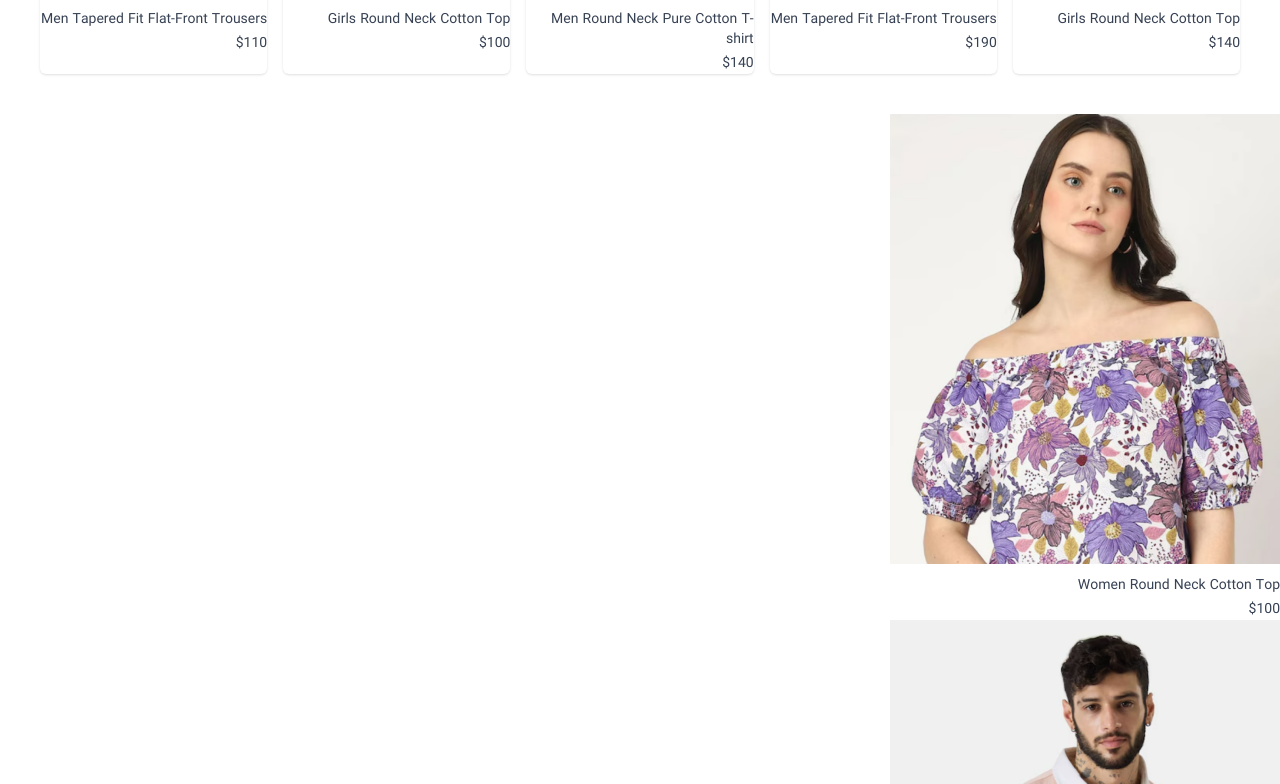
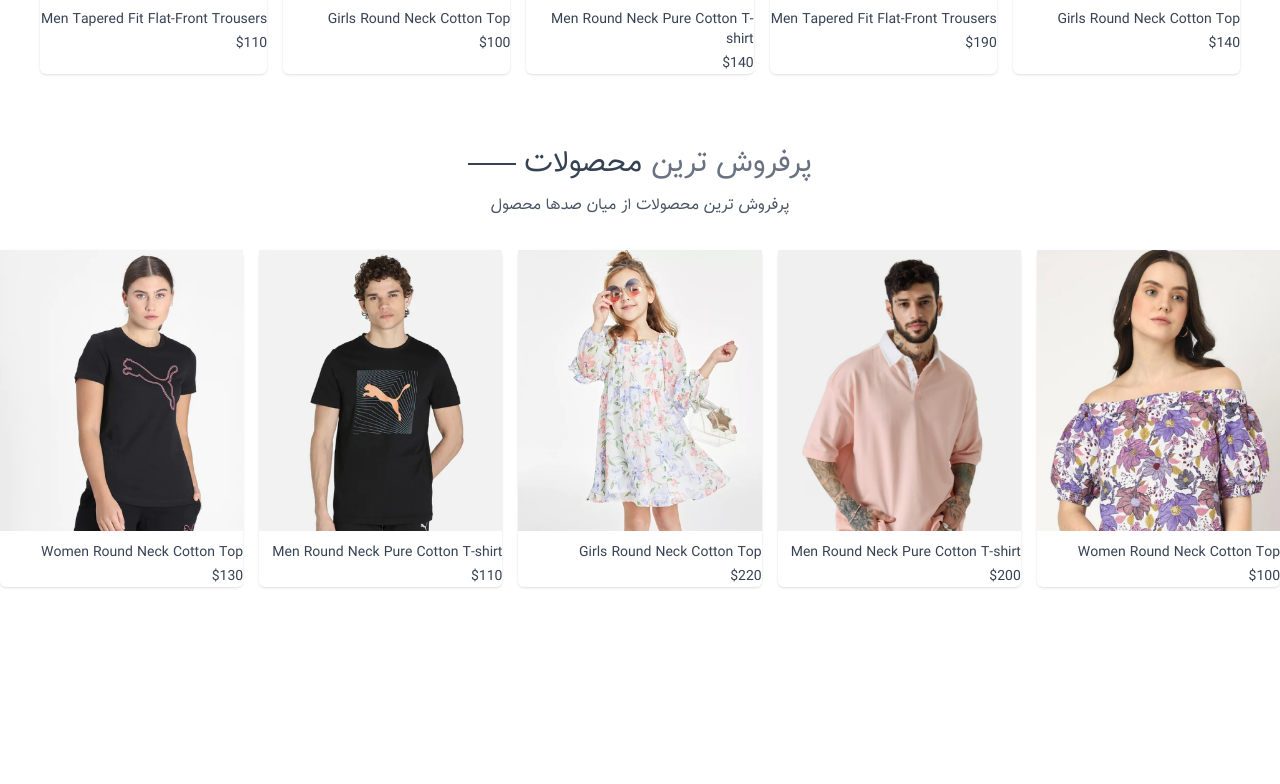
Before and after one commit to sani1426/next-project, a Next.js app: page / in a window 1280 px wide. Shown: the part 1396-2180 px from the top of the page. After the commit the page ends 2023 px from the top, so only its background shows below. Built offline with nearby package versions, Linux system fonts and the light colour scheme.

Commit message:
update BestSeller.jsx

```diff
--- a/components/main/BestSeller.jsx
+++ b/components/main/BestSeller.jsx
@@ -1,20 +1,33 @@
-
-import { products } from "../../assets/assets";
-import ProductItems from "./ProductItem";
+import { products } from '../../assets/assets'
+import ProductItems from './ProductItem'
+import Title from './Title'
 const BestSeller = () => {
-        const BestSellerProduct = products.filter((product) => product.bestseller == true)
-        return (
-                <div>
-                        {
-                                BestSellerProduct.map((item) => (
-                                        <ProductItems key={item._id} id={item._id} name={item.name} image={item.image} price={item.price} />
-                                ))
-                        }
-                </div>
-         );
+  const BestSellerProduct = products.filter(
+    (product) => product.bestseller == true
+  )
+  return (
+    <div className='my-10'>
+      <div className='text-center text-3xl py-8'>
+        <Title text1={'پرفروش ترین'} text2={'محصولات'} />
+        <p className='w-3/4 m-auto text-xs sm:text-sm md:text-base text-gray-600'>
+          {' '}
+          پرفروش ترین محصولات از میان صدها محصول
+        </p>
+      </div>
+      <div className='grid grid-cols-2 sm:grid-cols-3 md:grid-cols-4 lg:grid-cols-5 gap-4 gap-y-6'>
+        {BestSellerProduct.slice(0, 5).map((item) => (
+          <ProductItems
+            key={item._id}
+            id={item._id}
+            name={item.name}
+            image={item.image}
+            price={item.price}
+          />
+        ))}
+      </div>
+    </div>
+  )
 }
 
-export default BestSeller;
-<div>
-
-</div>
+export default BestSeller
+;<div></div>
```
